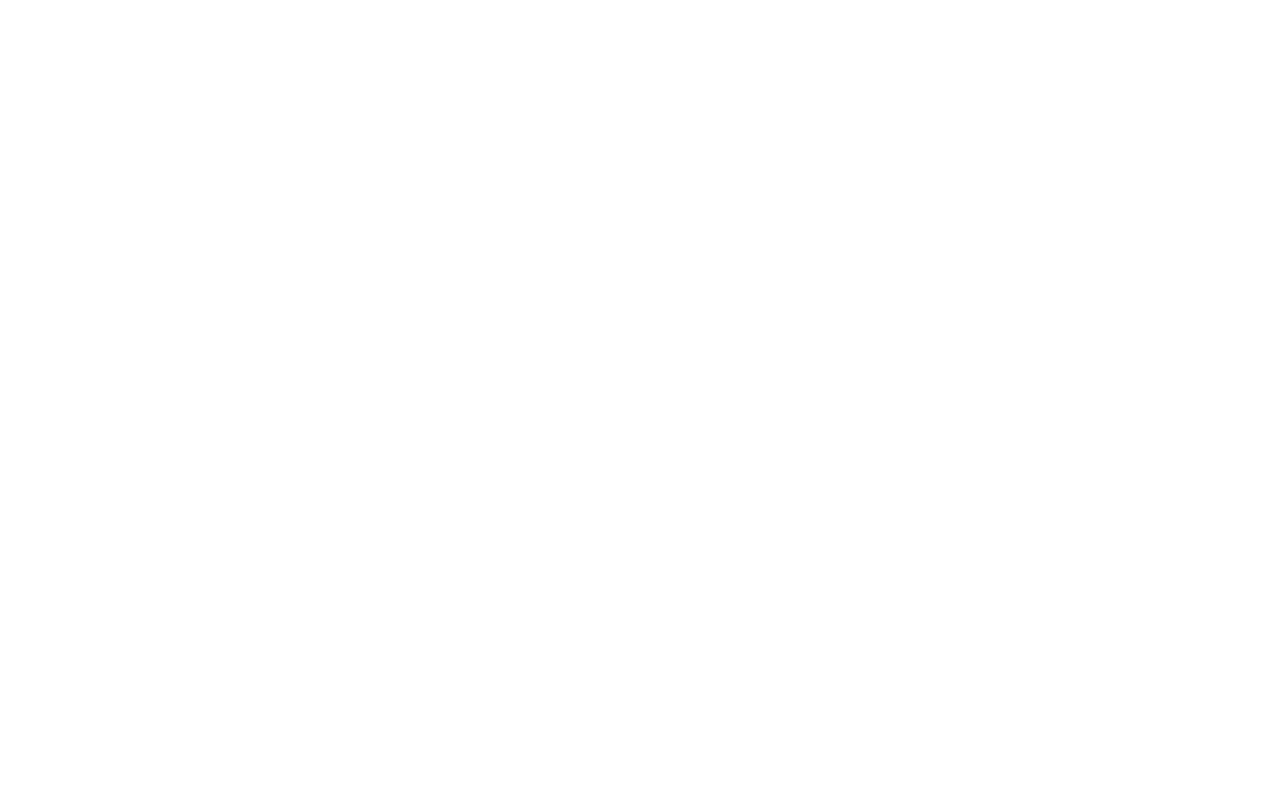
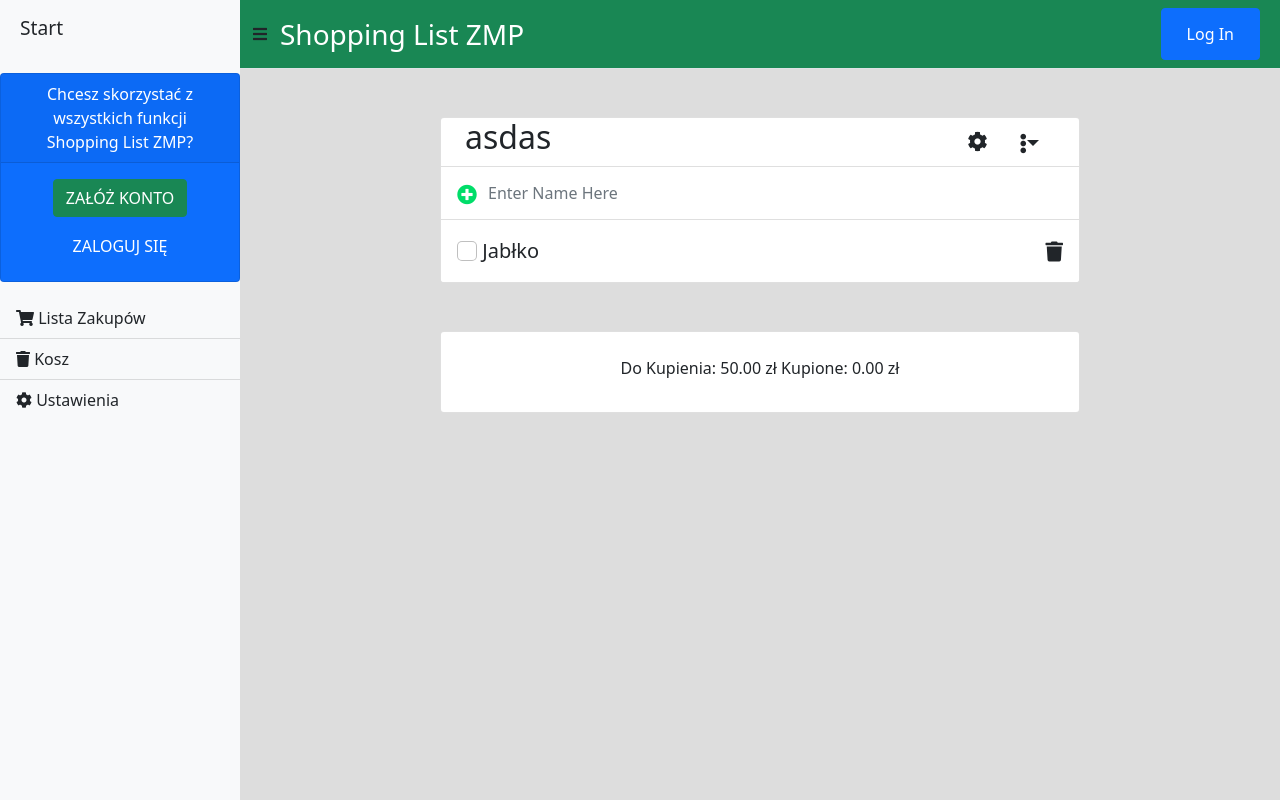
Before and after one commit to carcassonne-team/Shopping-List-Web, a Vue app: page /lists/1 in a window 1280 px wide. Before the commit this address had no page. Built offline with nearby package versions, Linux system fonts and the light colour scheme.

Commit message:
add items to list

```diff
--- a/package.json
+++ b/package.json
@@ -9,6 +9,7 @@
   },
   "dependencies": {
     "@popperjs/core": "^2.9.1",
+    "animate.css": "^4.1.1",
     "bootstrap": "^5.0.0-beta2",
     "bootstrap-vue": "^2.21.2",
     "vue": "^3.0.0",
--- /dev/null
+++ b/src/components/EditList.vue
@@ -0,0 +1,83 @@
+<template>
+  <div class="card m-auto mt-5">
+    <div class="form-check form-check-inline">
+      <h2 class="form-check-inline"> asdas </h2>
+      <div class="dropdown mt-2 form-check-inline float-end">
+        <i class="fas fa-ellipsis-v float-end fs-5 mt-2 mx-2 dropdown-toggle" role="button" id="dropdownMenuLink" data-bs-toggle="dropdown" aria-expanded="false"></i>
+        <ul class="dropdown-menu" aria-labelledby="dropdownMenuLink">
+          <li><a class="dropdown-item" href="#" @click="deleteList">Usuń Liste</a></li>
+          <li><a class="dropdown-item" href="#">Wyczyść kupione</a></li>
+        </ul>
+      </div>
+      <i class="fas fa-cog icon float-end fs-5 mt-2 IconCursor mx-4" @click="settings"></i>
+    </div>
+    <ul class="list-group list-group-flush">
+
+      <li class="list-group-item">
+        <div class="input-group">
+          <i class="fas fa-plus-circle fs-5 icon blue" for="inpitPlus" ></i>
+          <input type="text" class="form-control productNameInput" id="inpitPlus" placeholder="Enter Name Here" >
+        </div>
+      </li>
+
+<!--      v-for-->
+      <li class="list-group-item py-3 fs-5 listItem">
+        <input class="form-check-input" type="checkbox" value="">
+        Jabłko
+        <i class="fas fa-trash float-end IconCursor" @click="deleteItem"></i>
+      </li>
+    </ul>
+  </div>
+
+  <div class="card mt-5 m-auto">
+    <div class="card-body">
+      <p class="text-center pt-2">Do Kupienia: 50.00 zł Kupione: 0.00 zł</p>
+    </div>
+  </div>
+</template>
+
+<script>
+
+export default {
+  name:"ListView",
+  methods: {
+    deleteItem(){
+      console.log('deleted')
+    },
+    settings(){
+      console.log('settings')
+    },
+    deleteList(){
+      console.log('deleteList')
+    },
+  }
+};
+</script>
+
+<style scoped>
+.card {
+  width: 40rem;
+}
+.icon {
+  padding-top: 0.6rem;
+}
+
+.IconCursor {
+  cursor: pointer;
+  padding-top: 6px;
+}
+
+.productNameInput{
+  border:none;
+  background-color: transparent;
+}
+
+productNameInput:focus {
+  outline: none;
+}
+
+.blue {
+  color: #00dd69;
+}
+
+</style>
--- a/src/components/NavBar.vue
+++ b/src/components/SideBar.vue
@@ -9,10 +9,10 @@
           </div>
           <div class="card-body text-center">
             <button type="button" class="btn btn-success text-center">
-              ZAŁÓŻ KONTO
+              <router-link to="/login" class="white routerBtn">ZAŁÓŻ KONTO</router-link>
             </button>
             <button type="button" class="btn btn-primary text-center pt-3">
-              ZALOGUJ SIĘ
+              <router-link to="/login" class="white routerBtn">ZALOGUJ SIĘ</router-link>
             </button>
           </div>
         </div>
@@ -97,6 +97,10 @@
   min-width: 100vw;
 }
 
+.routerBtn {
+  text-decoration: none;
+}
+
 .white {
   color: #fff;
 }
--- a/src/router/index.js
+++ b/src/router/index.js
@@ -10,6 +10,16 @@
       path: "/test",
       name: "Test",
       component: () => import("../views/lists/Test.vue"),
+    },
+    {
+        path: "/lists/:id",
+        name: "List",
+        component: () => import("../views/lists/ListView"),
+    },
+    {
+        path: "/login",
+        name: "Login",
+        component: () => import("../views/lists/Login"),
     }
 ]
 
--- a/src/views/lists/Home.vue
+++ b/src/views/lists/Home.vue
@@ -6,7 +6,7 @@
 </template>
 
 <script>
-import NavBar from '../../components/NavBar.vue';
+import NavBar from '../../components/SideBar.vue';
 import CreateList from '../../components/CreateList.vue';
 import showLists from '../../components/showLists.vue';
 
--- /dev/null
+++ b/src/views/lists/ListView.vue
@@ -0,0 +1,15 @@
+<template>
+  <nav-bar>
+    <edit-list></edit-list>
+  </nav-bar>
+</template>
+
+<script>
+import NavBar from '../../components/SideBar.vue';
+import EditList from '../../components/EditList.vue';
+
+export default {
+  name:"ListView",
+  components: {NavBar,EditList},
+};
+</script>
--- /dev/null
+++ b/src/views/lists/Login.vue
@@ -0,0 +1,10 @@
+<template>
+  <h1>LOGIN</h1>
+</template>
+
+<script>
+
+export default {
+  name:"Login",
+};
+</script>
```
Also changed, not shown: 1 other file (tests, documents, lock files or other folders).
